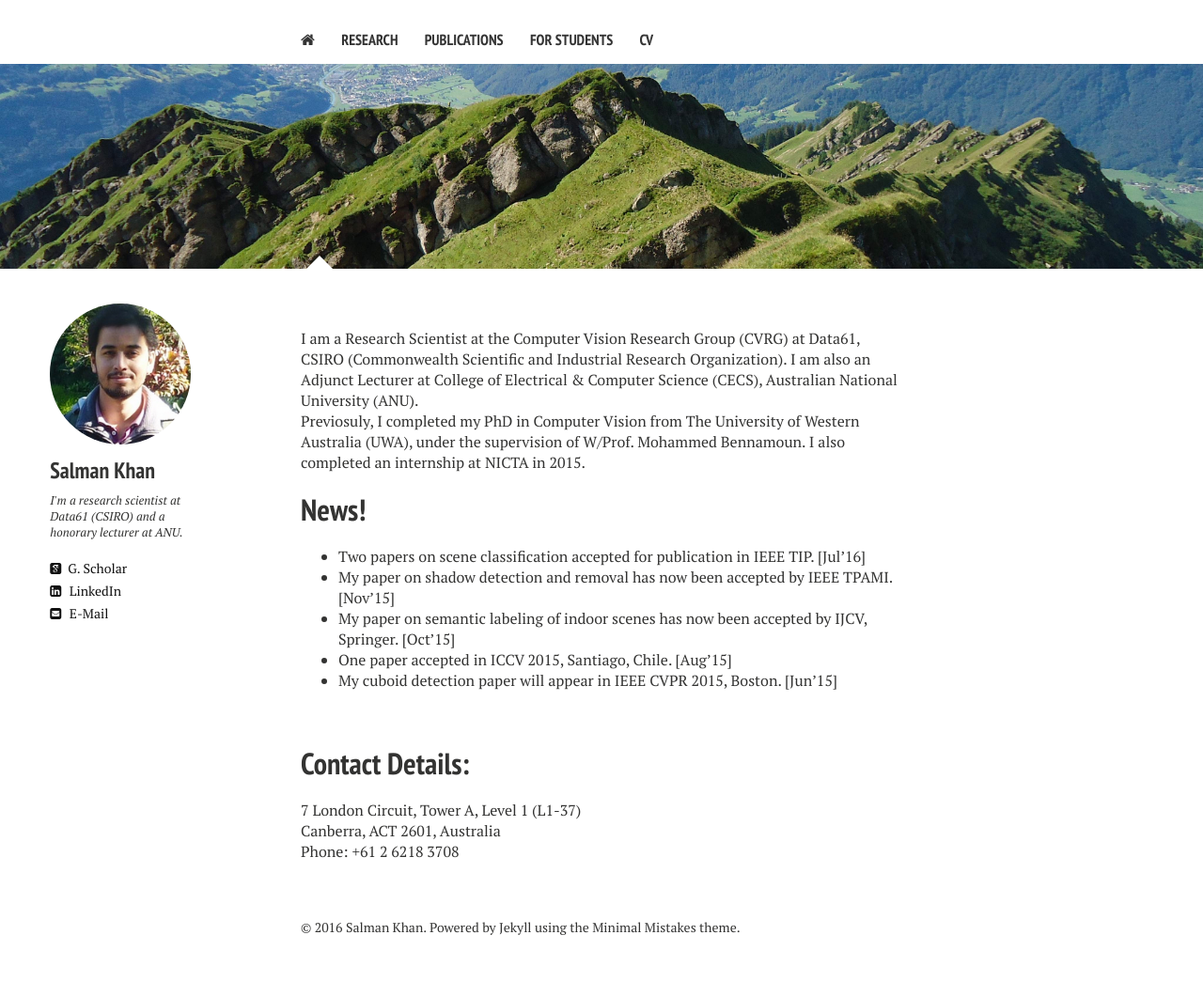
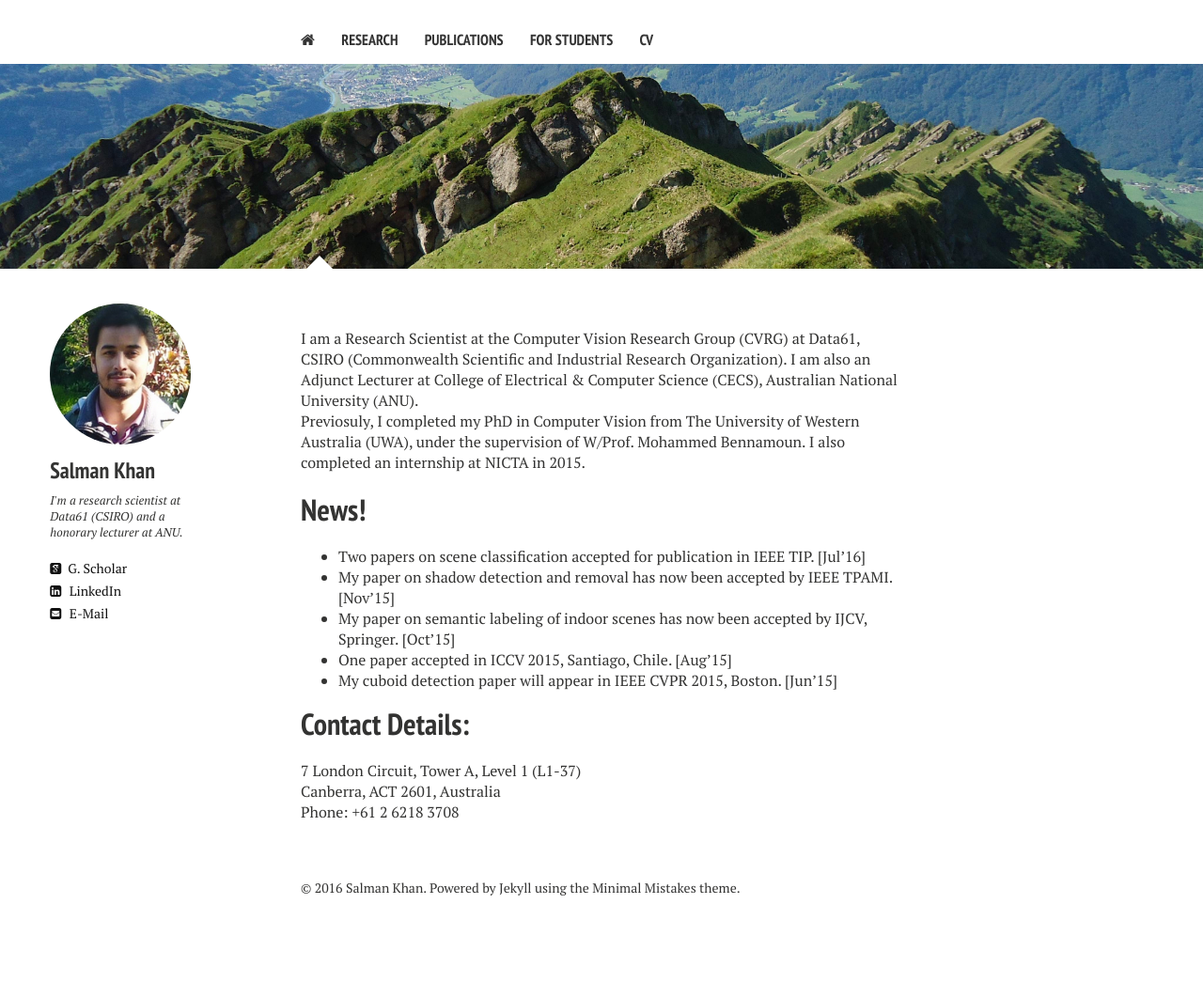
Before and after one commit to awaisrauf/salman-h-khan.github.io, a Jekyll site: the page built from index.md, in a window 1280 px wide. Shown: the whole page at 94% size. Built offline with Jekyll 4.4.1, drawn with Linux system fonts in a browser that asks for light colours; nearby versions of some CDN libraries; after the commit the page ends 1003 px from its top, so only the background shows below that.

Commit message:
Update index.md

```diff
--- a/index.md
+++ b/index.md
@@ -7,7 +7,7 @@
   feature: mountain.jpg
 ---
 I am a Research Scientist at the Computer Vision Research Group (CVRG) at Data61, CSIRO (Commonwealth Scientific and Industrial Research Organization). I am also an Adjunct Lecturer at College of Electrical & Computer Science (CECS), Australian National University (ANU).
-
+<br />
 Previosuly, I completed my PhD in Computer Vision from The University of Western Australia (UWA), under the supervision of W/Prof. Mohammed Bennamoun. I also completed an internship at NICTA in 2015.
 
 # News!
@@ -18,8 +18,6 @@
 * One paper accepted in ICCV 2015, Santiago, Chile. [Aug'15]
 * My cuboid detection paper will appear in IEEE CVPR 2015, Boston. [Jun'15]
 
-<br />
-
 # Contact Details:
 
 7 London Circuit, Tower A, Level 1 (L1-37)
```
